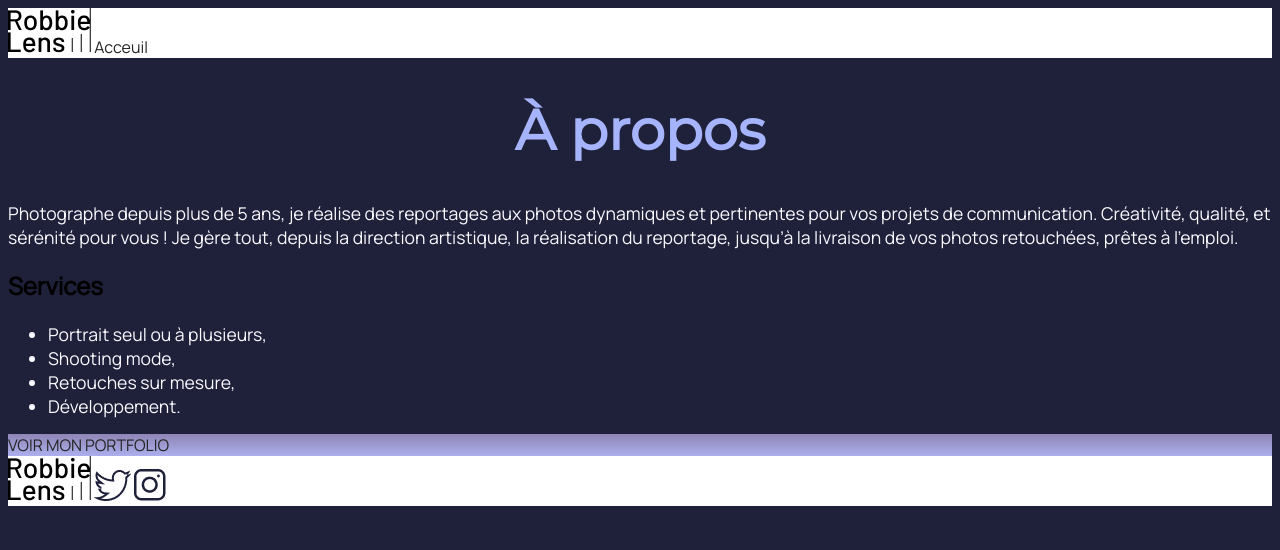
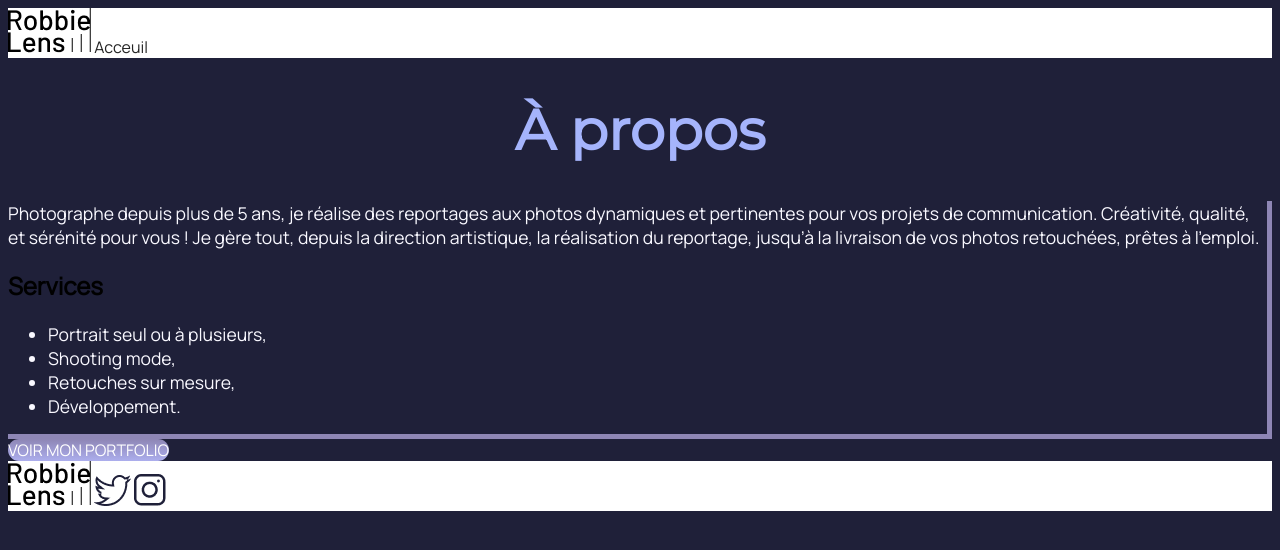
Before and after one commit to hushd02/Robbie-Lens-Photographie, a plain HTML site: page a-propos.html in a window 1280 px wide. Drawn offline with Linux system fonts and the light colour scheme.

Commit message:
mise en forme des boutons et de la section a propos

```diff
--- a/a-propos.html
+++ b/a-propos.html
@@ -18,6 +18,7 @@
         <a href="index.html">Acceuil</a>
     </div>
     <h1>À propos</h1>
+    <div class="clsapropos">
         <p>Photographe depuis plus de 5 ans, je réalise des reportages aux photos dynamiques et pertinentes pour vos projets de communication. Créativité, qualité, et sérénité pour vous ! Je gère tout, depuis la direction artistique, la réalisation du reportage, jusqu’à la livraison de vos photos retouchées, prêtes à l’emploi.</p>
         <h2>Services</h2>
             <ul>
@@ -26,8 +27,9 @@
                 <li>Retouches sur mesure,</li>
                 <li>Développement. </li>
             </ul>
-    <div class="clslien"           >
-        <a href="">VOIR MON PORTFOLIO</a>
+    </div>
+    <div>
+        <a href="" class="clslien">VOIR MON PORTFOLIO</a>
     </div>
     <div class="pieddepage">
             <a href="index.html">
--- a/style.css
+++ b/style.css
@@ -45,4 +45,11 @@ h2{
 .clslien{
     background: linear-gradient(#8e86b5, #acaeed);
     color: white;
+    border-radius: 50px;
 }
+.clsapropos{
+    border-right: 5px solid #8e86b5;
+    border-bottom: 5px solid  #8e86b5;
+
+
+}
```
Also changed, not shown: index.html (+2 -2 lines), 1 other file. Lines whose indentation alone changed are shown as unchanged.
